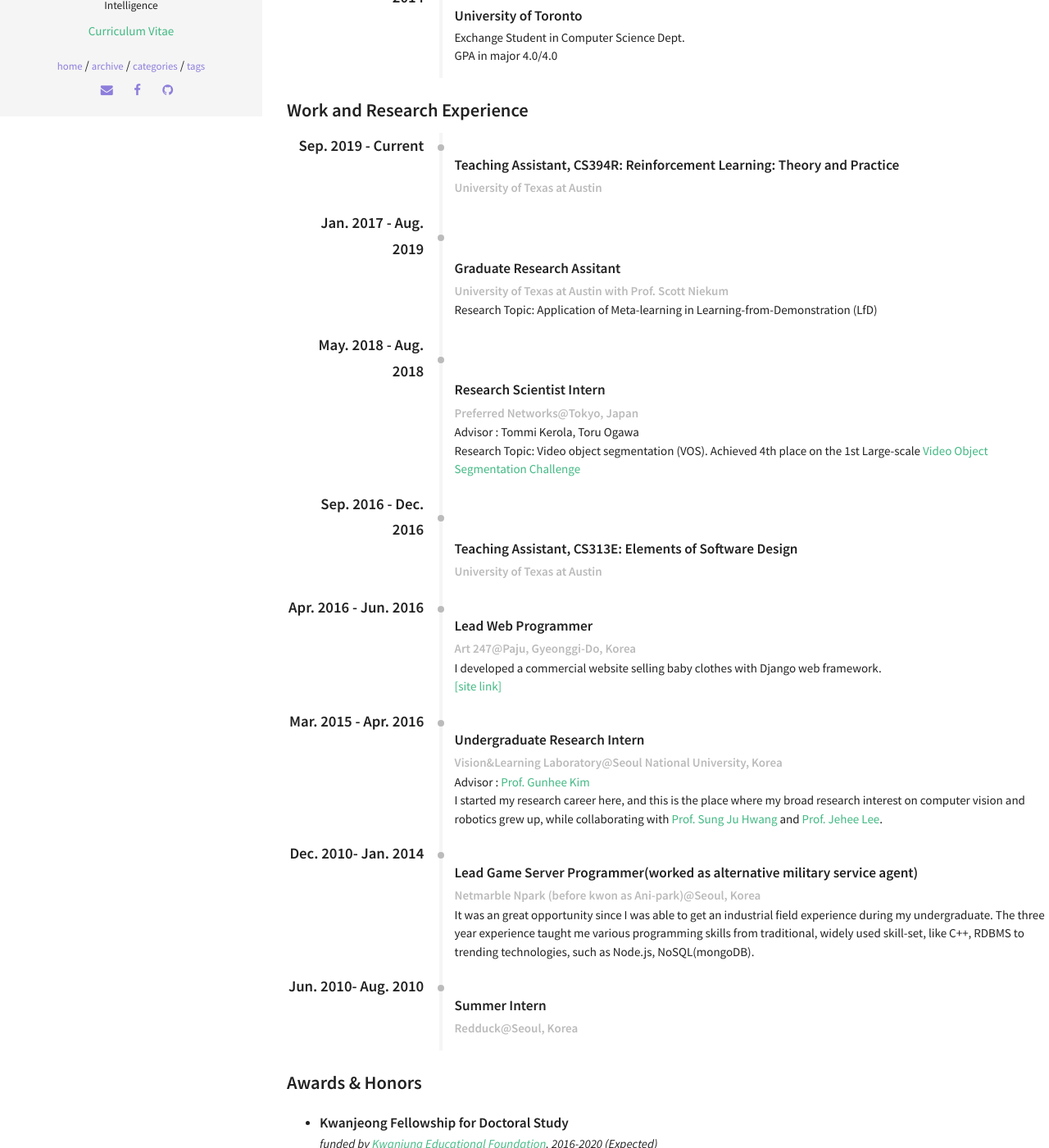
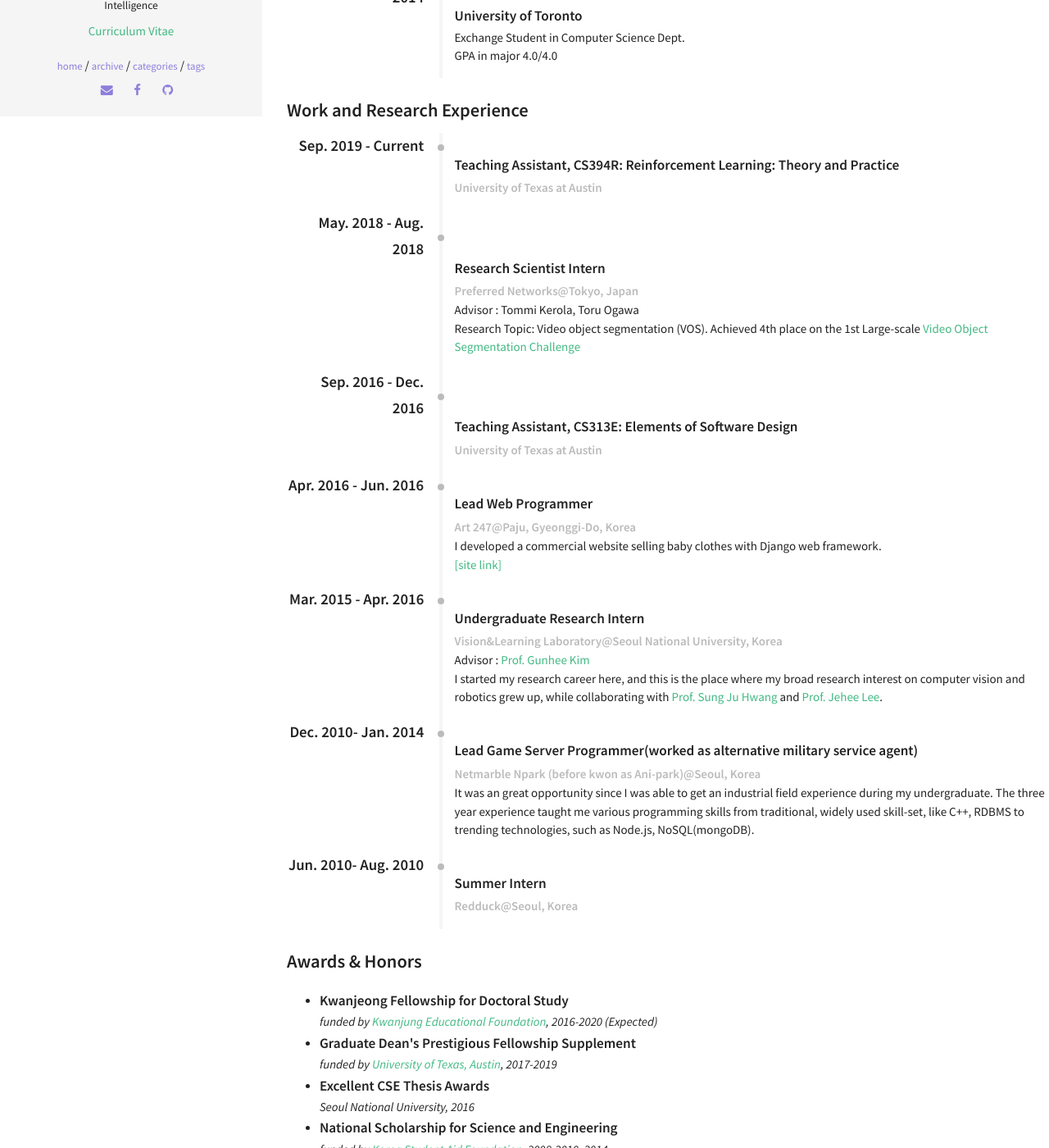
Before and after one commit to hiwonjoon/hiwonjoon.github.io, a Jekyll site: the page built from index.html, in a window 1280 px wide and 1400 px high, scrolled down 487 px. Shown: the whole window at 82% size. Built offline with Jekyll 4.4.1, drawn with Linux system fonts in a browser that asks for light colours; some of the changed text lies outside the part shown.

Commit message:
cv updated

```diff
--- a/index.html
+++ b/index.html
@@ -74,20 +74,6 @@ permalink: /
           <li>
             <h5>Teaching Assistant, CS394R: Reinforcement Learning: Theory and Practice</h5>
             <h6>University of Texas at Austin</h6>
-          </li>
-        </ul>
-      </div>
-      <div class='archive-block'>
-        <div class='archive-title'>
-          <h4 class='archive-year'>Jan. 2017 - Aug. 2019</h4>
-        </div>
-        <ul>
-          <li>
-            <h5>Graduate Research Assitant</h5>
-            <h6>University of Texas at Austin with Prof. Scott Niekum</h6>
-            <span>
-              Research Topic: Application of Meta-learning in Learning-from-Demonstration (LfD)
-            </span>
           </li>
         </ul>
       </div>
```
Also changed, not shown: other parts of index.html (+3 -2 lines), 1 other file.
